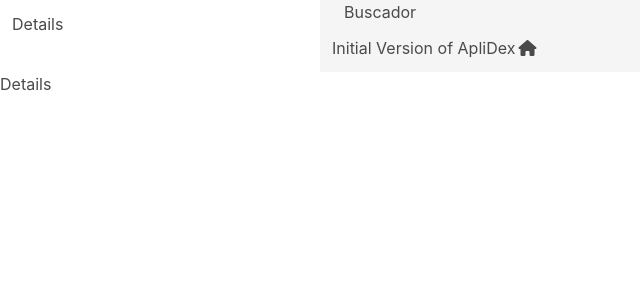
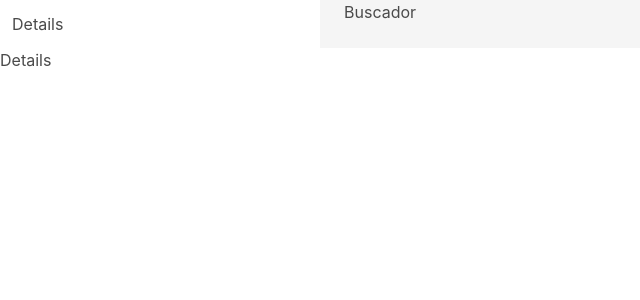
Before and after one commit to rurickdev/ApliDex, a Next.js app: page / in a window 1280 px wide. Shown: the top 300 px of the page, without its empty margins (0-640 px from the left). Built offline with nearby package versions, Linux system fonts and the light colour scheme.

Commit message:
Created pokemon cards grid

```diff
--- a/pages/index.jsx
+++ b/pages/index.jsx
@@ -1,12 +1,17 @@
 
-// ToDo: Mod this file to show the SWP
+// Components
+import PokemonCard from '../components/pokemon-card'
+
 function Main () {
+  // ToDo: Save the api response here
+  const pokemonList = []
   return (
     <>
-      <h1>Initial Version of ApliDex</h1>
-      <span className='icon'>
-        <i className='fas fa-home' />
-      </span>
+      {pokemonList.map((pokemon, index) => (
+        <div className='column is-half-mobile is-one-third-tablet is-one-quarter-desktop' key={index}>
+          <PokemonCard pokemon={pokemon} />
+        </div>
+      ))}
     </>
   )
 }
```
